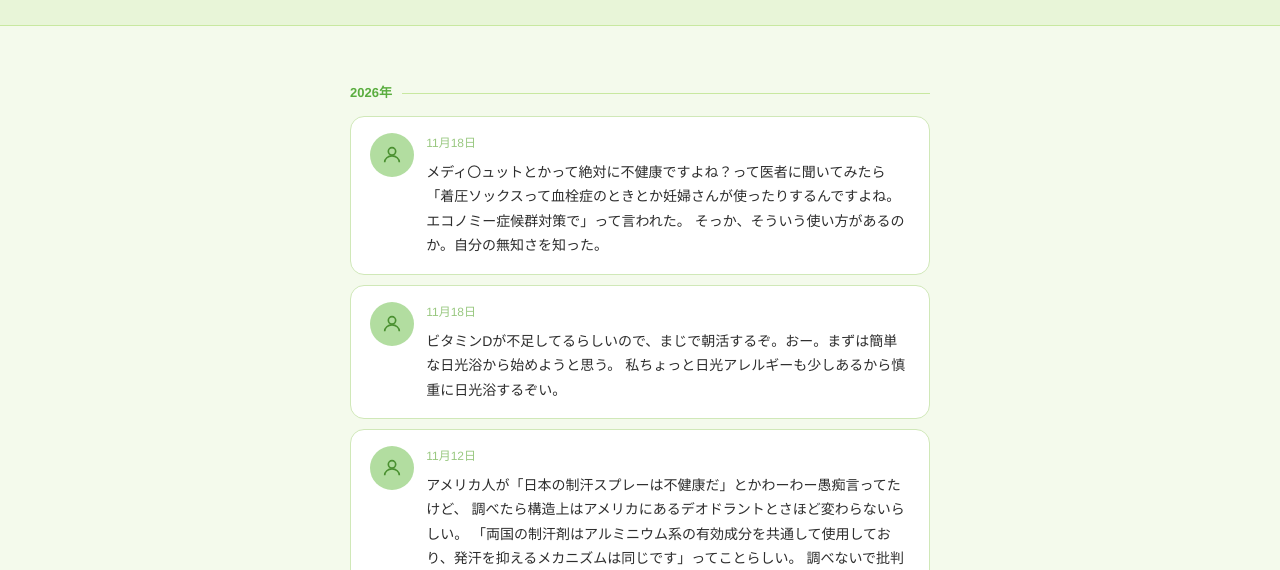
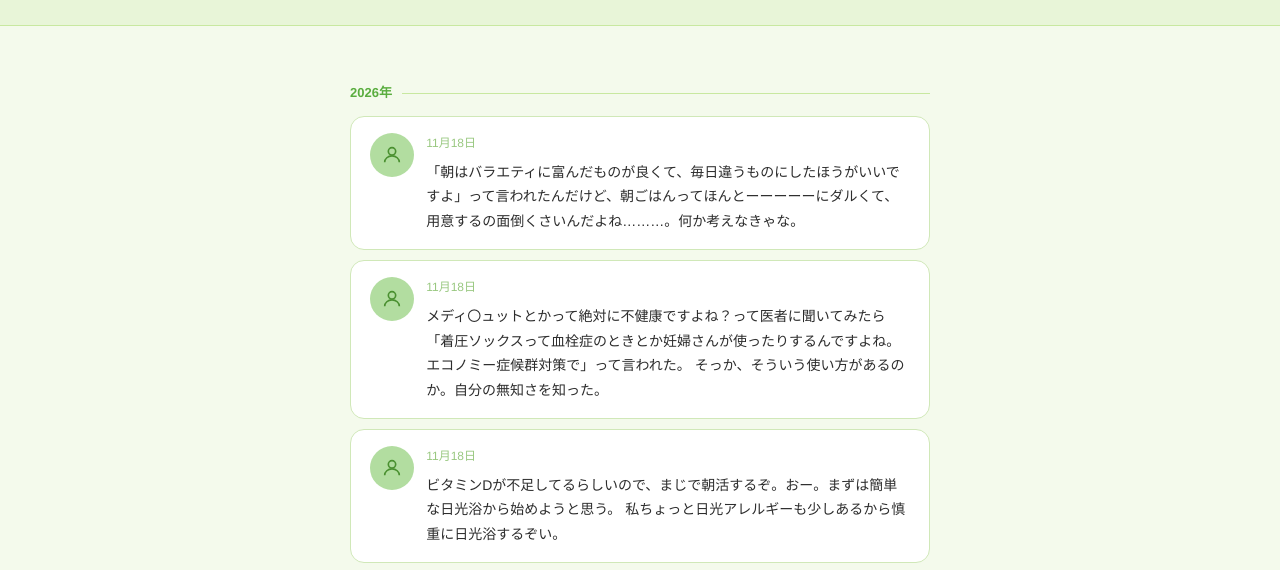
Before and after one commit to Azaleacreativeroom888/fan-health, a plain HTML site: page blog.html in a window 1280 px wide. Shown: the part 172-742 px from the top of the page. Drawn offline with Linux system fonts and the light colour scheme.

Commit message:
Update blog.html

```diff
--- a/blog.html
+++ b/blog.html
@@ -75,6 +75,15 @@
     <div class="avatar"><svg viewBox="0 0 24 24"><circle cx="12" cy="8" r="4"/><path d="M4 20c0-4 3.6-7 8-7s8 3 8 7"/></svg></div>
     <div class="post-body">
       <div class="post-meta"><span class="post-date">11月18日</span></div>
+      <p class="post-text">「朝はバラエティに富んだものが良くて、毎日違うものにしたほうがいいですよ」って言われたんだけど、朝ごはんってほんとーーーーーにダルくて、
+        用意するの面倒くさいんだよね………。何か考えなきゃな。</p>
+    </div>
+  </div>
+
+  <div class="post">
+    <div class="avatar"><svg viewBox="0 0 24 24"><circle cx="12" cy="8" r="4"/><path d="M4 20c0-4 3.6-7 8-7s8 3 8 7"/></svg></div>
+    <div class="post-body">
+      <div class="post-meta"><span class="post-date">11月18日</span></div>
       <p class="post-text">メディ〇ュットとかって絶対に不健康ですよね？って医者に聞いてみたら「着圧ソックスって血栓症のときとか妊婦さんが使ったりするんですよね。エコノミー症候群対策で」って言われた。
       そっか、そういう使い方があるのか。自分の無知さを知った。</p>
     </div>
```
